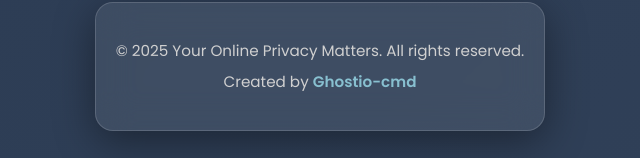
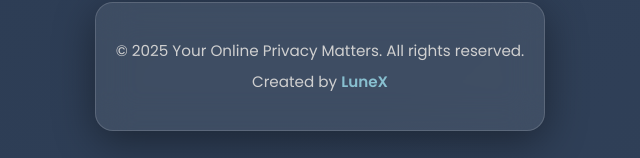
Before and after one commit to LuneX403/privacy-guide-website, a plain HTML site: page index.html in a window 1280 px wide. Shown: the part 7563-7721 px from the top of the page, 320-960 px from the left. Drawn offline with Linux system fonts and the light colour scheme.

Commit message:
Update index.html

```diff
--- a/index.html
+++ b/index.html
@@ -168,7 +168,7 @@
 
     <footer class="glass-card footer-card">
         <p>&copy; 2025 Your Online Privacy Matters. All rights reserved.</p>
-        <p>Created by <a href="https://github.com/LuneX403" target="_blank" aria-label="Visit LuneX's GitHub profile">Ghostio-cmd</a></p>
+        <p>Created by <a href="https://github.com/LuneX403" target="_blank" aria-label="Visit LuneX's GitHub profile">LuneX</a></p>
     </footer>
 
     <button id="scrollToTopBtn" aria-label="Scroll to top" title="Scroll to Top">&#9650;</button> <script src="script.js"></script>
```
